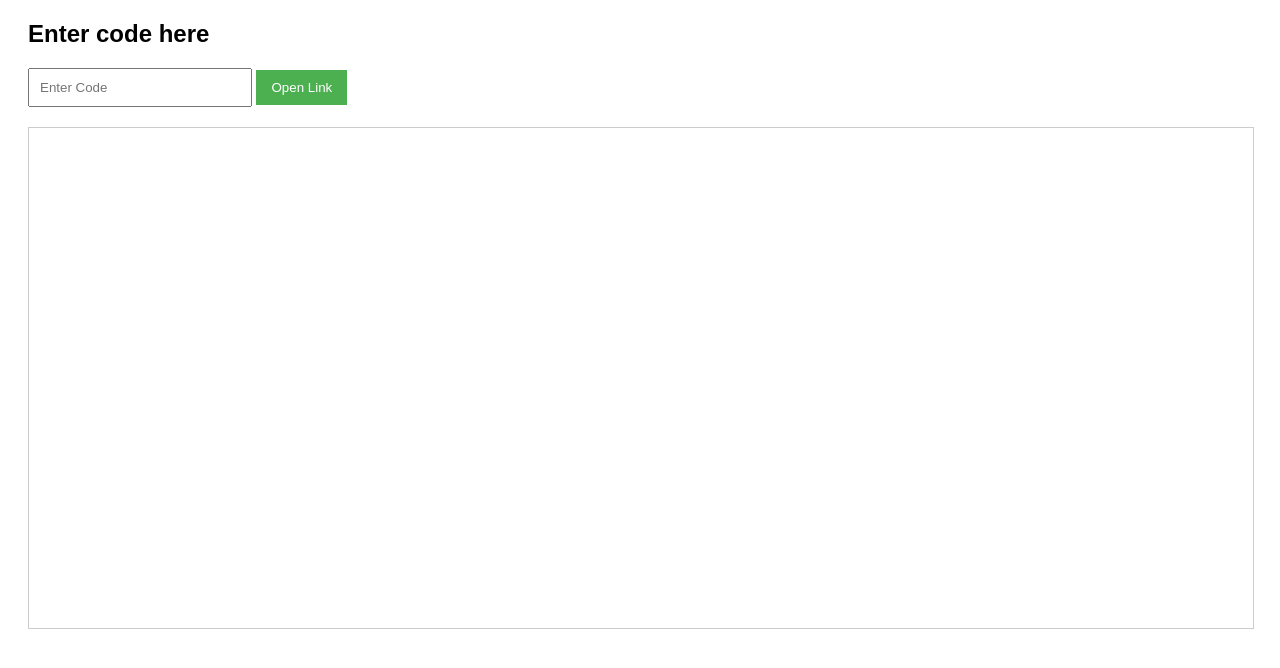
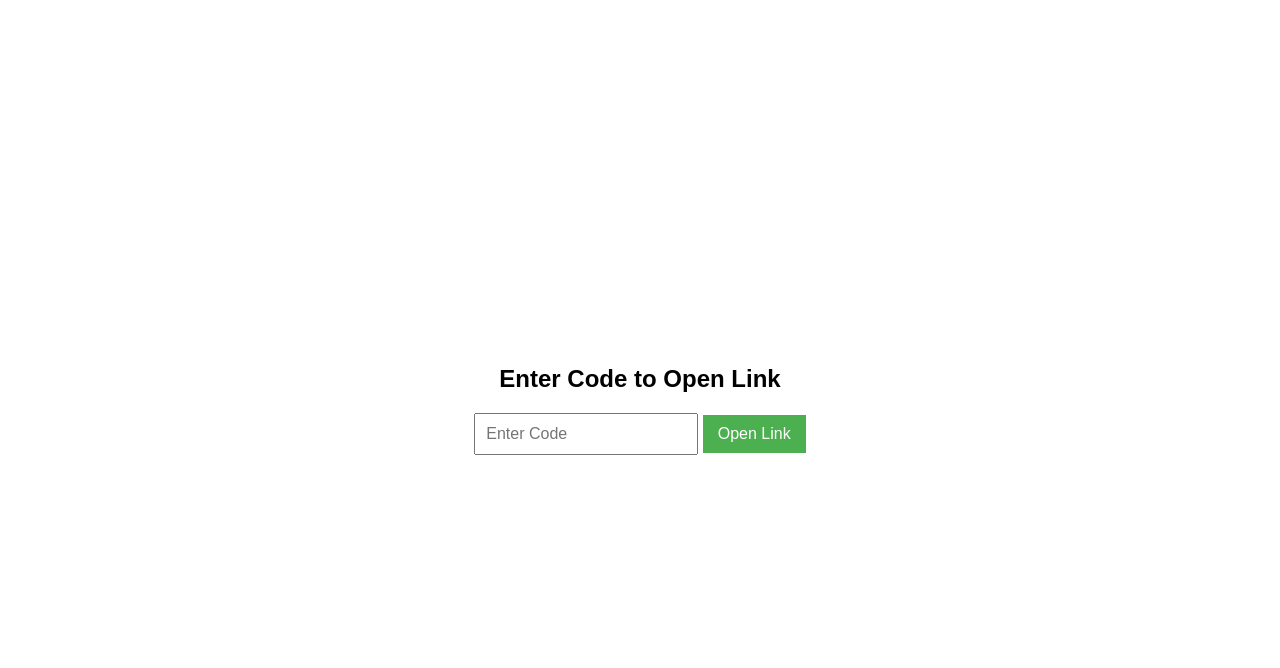
Before and after one commit to xtoazt/Pincode-Portal, a plain HTML site: page index.html in a window 1280 px wide. Drawn offline with Linux system fonts and the light colour scheme.

Commit message:
Update index.html

```diff
--- a/index.html
+++ b/index.html
@@ -3,17 +3,23 @@
 <head>
     <meta charset="UTF-8">
     <meta name="viewport" content="width=device-width, initial-scale=1.0">
-    <title>Pincodes</title>
+    <title>Code to Link</title>
     <style>
         body {
             font-family: Arial, sans-serif;
+            display: flex;
+            justify-content: center;
+            align-items: center;
+            height: 100vh;
+            margin: 0;
         }
         .container {
-            margin: 20px;
+            text-align: center;
         }
         input[type="text"] {
             padding: 10px;
             width: 200px;
+            font-size: 16px;
         }
         button {
             padding: 10px 15px;
@@ -21,43 +27,36 @@
             color: white;
             border: none;
             cursor: pointer;
+            font-size: 16px;
         }
         button:hover {
             background-color: #45a049;
-        }
-        iframe {
-            margin-top: 20px;
-            width: 100%;
-            height: 500px;
-            border: 1px solid #ccc;
         }
     </style>
 </head>
 <body>
     <div class="container">
-        <h2>Enter code here</h2>
+        <h2>Enter Code to Open Link</h2>
         <input type="text" id="codeInput" placeholder="Enter Code">
         <button onclick="openLink()">Open Link</button>
-
-        <iframe id="iframe" src="about:blank"></iframe>
     </div>
 
     <script>
         // Object to map codes to links
         const codeLinks = {
-            "1284": "https://www.example1.com",
-            "1238": "https://www.amazon.com",
-            "9632": "https://xtoazt.erds.io"
+            "abc": "https://www.example1.com",
+            "xyz": "https://www.example2.com",
+            "123": "https://www.example3.com"
             // Add more codes and their corresponding links here
         };
 
-        // Function to open the link in an iframe
+        // Function to open the link in a new tab
         function openLink() {
             const code = document.getElementById("codeInput").value.trim();
-            const iframe = document.getElementById("iframe");
 
             if (codeLinks[code]) {
-                iframe.src = codeLinks[code];
+                const newTab = window.open('about:blank', '_blank'); // Open a new blank tab
+                newTab.location = codeLinks[code]; // Set the location of the new tab to the corresponding URL
             } else {
                 alert("Invalid code! Please enter a valid code.");
             }
```
